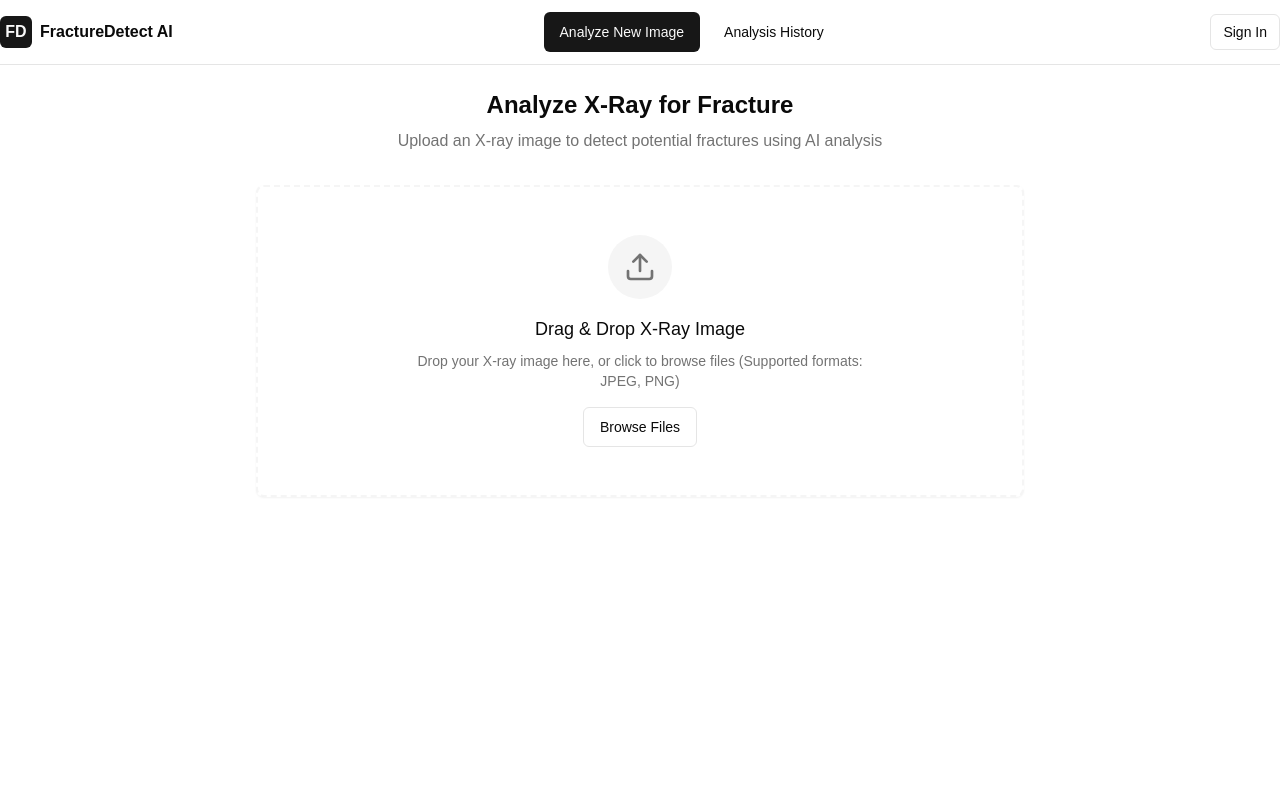
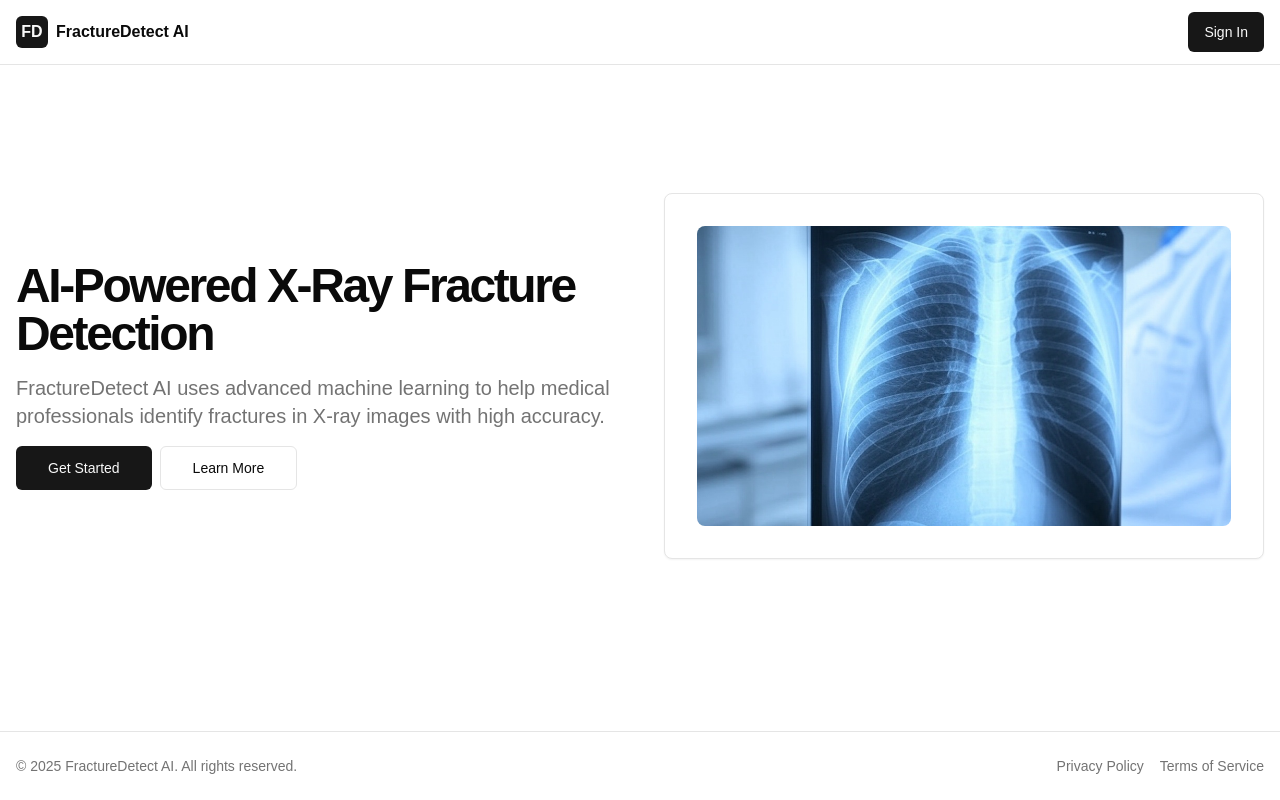
Before and after one commit to Afroprogrammer/fracture-detect, a Next.js app: page / in a window 1280 px wide. Built offline with nearby package versions, Linux system fonts and the light colour scheme; no server answers.

Commit message:
landing page

```diff
--- a/app/auth/signin/page.tsx
+++ b/app/auth/signin/page.tsx
@@ -1,10 +1,29 @@
 "use client"
 
-import { signIn } from "next-auth/react"
+import { useEffect } from "react"
+import { signIn, useSession } from "next-auth/react"
+import { redirect } from "next/navigation"
 import { Button } from "@/components/ui/button"
 import { Card, CardContent, CardDescription, CardHeader, CardTitle } from "@/components/ui/card"
 
 export default function SignIn() {
+  const { status } = useSession()
+
+  // If already authenticated, redirect to dashboard
+  useEffect(() => {
+    if (status === "authenticated") {
+      redirect("/dashboard")
+    }
+  }, [status])
+
+  if (status === "loading") {
+    return (
+      <div className="flex items-center justify-center min-h-screen">
+        <div className="animate-spin rounded-full h-12 w-12 border-t-2 border-b-2 border-primary"></div>
+      </div>
+    )
+  }
+
   return (
     <div className="flex items-center justify-center min-h-screen bg-muted/40">
       <Card className="w-full max-w-md">
@@ -14,7 +33,11 @@ export default function SignIn() {
         </CardHeader>
         <CardContent>
           <div className="grid gap-4">
-                        <Button variant="outline" className="w-full" onClick={() => signIn("google", { callbackUrl: "/" })}>
+            <Button
+              variant="outline"
+              className="w-full"
+              onClick={() => signIn("google", { callbackUrl: "/dashboard" })}
+            >
               <svg
                 className="mr-2 h-4 w-4"
                 aria-hidden="true"
--- a/app/layout.tsx
+++ b/app/layout.tsx
@@ -6,7 +6,7 @@ import "./globals.css"
 export default function RootLayout({ children }: { children: React.ReactNode }) {
   return (
     <html lang="en">
-      <body>
+      <body className="min-h-screen">
         <AuthProvider>
           <ThemeProvider attribute="class" defaultTheme="system" enableSystem>
             {children}
--- a/app/page.tsx
+++ b/app/page.tsx
@@ -1,85 +1,80 @@
-"use client"
+import { redirect } from "next/navigation"
+import { getServerSession } from "next-auth/next"
+import { Button } from "@/components/ui/button"
+import Link from "next/link"
 
-import type React from "react"
+export default async function LandingPage() {
+  const session = await getServerSession()
 
-import { useState } from "react"
-import AnalysisArea from "@/components/analysis-area"
-import HistorySection from "@/components/history-section"
-import { Button } from "@/components/ui/button"
-import { UserMenu } from "@/components/user-menu"
-import { useSession } from "next-auth/react"
-
-export default function Home() {
-    const [activeView, setActiveView] = useState<"analyze" | "history">("analyze")
-    const { data: session } = useSession()
+  // If user is already logged in, redirect to dashboard
+  if (session) {
+    redirect("/dashboard")
+  }
 
   return (
-        <div className="min-h-screen flex flex-col">
+    <div className="flex min-h-screen flex-col">
       <header className="border-b">
-                <div className="container flex h-16 items-center justify-between">
+        <div className="container mx-auto flex h-16 items-center justify-between px-4">
           <div className="flex items-center gap-2">
             <div className="w-8 h-8 rounded-md bg-primary flex items-center justify-center text-primary-foreground font-bold">
               FD
             </div>
             <span className="font-semibold">FractureDetect AI</span>
           </div>
-
-                    <div className="hidden md:flex gap-2">
-                        <Button variant={activeView === "analyze" ? "default" : "ghost"} onClick={() => setActiveView("analyze")}>
-                            Analyze New Image
+          <div>
+            <Button asChild>
+              <Link href="/auth/signin">Sign In</Link>
             </Button>
-                        <Button variant={activeView === "history" ? "default" : "ghost"} onClick={() => setActiveView("history")}>
-                            Analysis History
-                        </Button>
-                    </div>
-
-                    <div className="flex items-center gap-4">
-                        {session?.user?.name && <span className="text-sm hidden md:inline-block">{session.user.name}</span>}
-                        <UserMenu />
           </div>
         </div>
       </header>
 
-            <main className="flex-1 container py-6">
-                <div className="md:hidden mb-6 flex gap-2">
-                    <Button
-                        variant={activeView === "analyze" ? "default" : "outline"}
-                        onClick={() => setActiveView("analyze")}
-                        className="flex-1"
-                    >
-                        Analyze
+      <main className="flex-1">
+        <div className="container mx-auto px-4 py-12 md:py-24 lg:py-32">
+          <div className="grid gap-6 lg:grid-cols-2 lg:gap-12 items-center">
+            <div className="space-y-4">
+              <h1 className="text-3xl font-bold tracking-tighter sm:text-4xl md:text-5xl">
+                AI-Powered X-Ray Fracture Detection
+              </h1>
+              <p className="text-muted-foreground md:text-xl">
+                FractureDetect AI uses advanced machine learning to help medical professionals identify fractures in
+                X-ray images with high accuracy.
+              </p>
+              <div className="flex flex-col gap-2 min-[400px]:flex-row">
+                <Button size="lg" asChild>
+                  <Link href="/auth/signin">Get Started</Link>
                 </Button>
-                    <Button
-                        variant={activeView === "history" ? "default" : "outline"}
-                        onClick={() => setActiveView("history")}
-                        className="flex-1"
-                    >
-                        History
+                <Button size="lg" variant="outline">
+                  Learn More
                 </Button>
               </div>
+            </div>
+            <div className="rounded-lg border bg-card p-8 shadow-sm">
+              <div className="mx-auto aspect-video overflow-hidden rounded-lg bg-muted">
+                <img
+                  src="/images/landingpage_image.jpg"
+                  alt="X-ray analysis demo"
+                  className="object-cover w-full h-full"
+                />
+              </div>
+            </div>
+          </div>
+        </div>
+      </main>
 
-                {activeView === "analyze" ? <AnalysisArea /> : <HistorySection />}
-            </main>
+      <footer className="border-t py-6">
+        <div className="container mx-auto px-4 flex flex-col gap-2 md:flex-row md:gap-4 items-center justify-between">
+          <p className="text-sm text-muted-foreground">© 2025 FractureDetect AI. All rights reserved.</p>
+          <div className="flex gap-4">
+            <Link href="#" className="text-sm text-muted-foreground hover:underline">
+              Privacy Policy
+            </Link>
+            <Link href="#" className="text-sm text-muted-foreground hover:underline">
+              Terms of Service
+            </Link>
+          </div>
+        </div>
+      </footer>
     </div>
   )
 }
-
-function UserIcon(props: React.SVGProps<SVGSVGElement>) {
-    return (
-        <svg
-            {...props}
-            xmlns="http://www.w3.org/2000/svg"
-            width="24"
-            height="24"
-            viewBox="0 0 24 24"
-            fill="none"
-            stroke="currentColor"
-            strokeWidth="2"
-            strokeLinecap="round"
-            strokeLinejoin="round"
-        >
-            <path d="M19 21v-2a4 4 0 0 0-4-4H9a4 4 0 0 0-4 4v2" />
-            <circle cx="12" cy="7" r="4" />
-        </svg>
-    )
-}
--- a/components/user-menu.tsx
+++ b/components/user-menu.tsx
@@ -1,7 +1,7 @@
 "use client"
 
 import { useState } from "react"
-import { signIn, signOut, useSession } from "next-auth/react"
+import { signIn, useSession } from "next-auth/react"
 import { Button } from "@/components/ui/button"
 import {
   DropdownMenu,
@@ -12,6 +12,7 @@ import {
 } from "@/components/ui/dropdown-menu"
 import { Avatar, AvatarFallback, AvatarImage } from "@/components/ui/avatar"
 import { LogOut, User } from "lucide-react"
+import Link from "next/link"
 
 export function UserMenu() {
   const { data: session, status } = useSession()
@@ -51,15 +52,11 @@ export function UserMenu() {
           </div>
         </div>
         <DropdownMenuSeparator />
-                <DropdownMenuItem
-                    className="cursor-pointer text-muted-foreground"
-                    onSelect={() => {
-                        setIsOpen(false)
-                        signOut()
-                    }}
-                >
+        <DropdownMenuItem asChild>
+          <Link href="/auth/signout" className="cursor-pointer text-muted-foreground flex items-center">
             <LogOut className="mr-2 h-4 w-4" />
             <span>Log out</span>
+          </Link>
         </DropdownMenuItem>
       </DropdownMenuContent>
     </DropdownMenu>
```
Also changed, not shown: 1 other file (tests, documents, lock files or other folders). Lines whose indentation alone changed are shown as unchanged.
